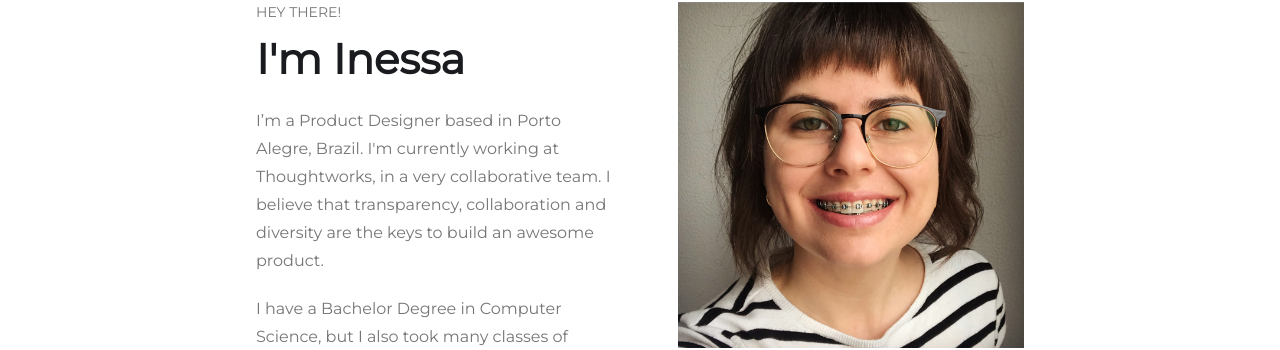
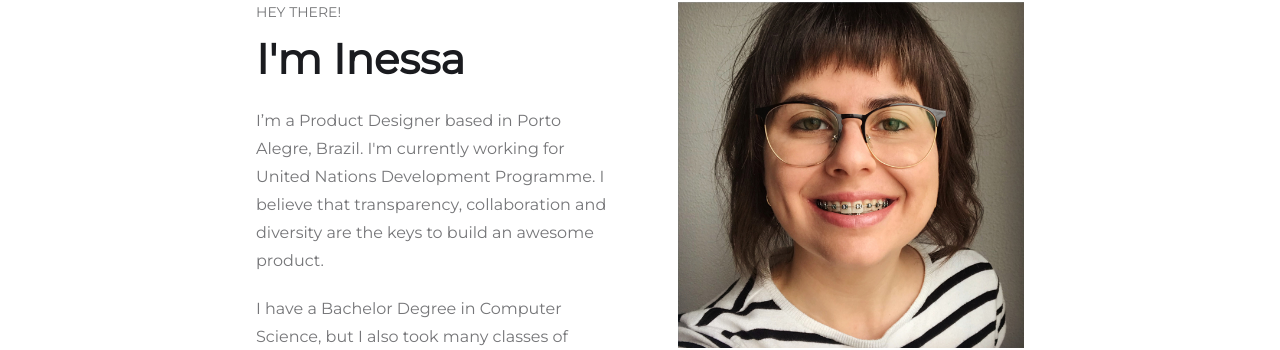
Before and after one commit to inessadl/ine22, a React (Create React App) app: page / in a window 1280 px wide. Shown: the part 164-514 px from the top of the page. Built offline with nearby package versions, Linux system fonts and the light colour scheme.

Commit message:
update job

```diff
--- a/src/components/Intro.js
+++ b/src/components/Intro.js
@@ -10,7 +10,7 @@ class Intro extends Component {
                     <h2>I'm Inessa</h2>
 
                     <p className="intro-text-paragraph">
-                        I’m a Product Designer based in Porto Alegre, Brazil. I'm currently working at Thoughtworks, in a very collaborative team. I believe that transparency, collaboration and diversity are the keys to build an awesome product.
+                        I’m a Product Designer based in Porto Alegre, Brazil. I'm currently working for United Nations Development Programme. I believe that transparency, collaboration and diversity are the keys to build an awesome product.
                     </p>
 
                     <p className="intro-text-paragraph">
```
